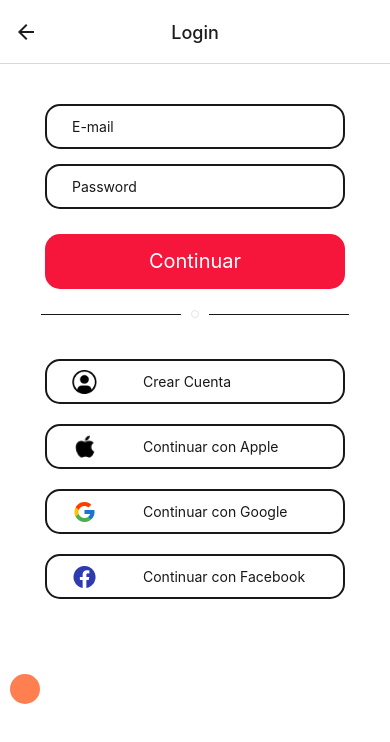
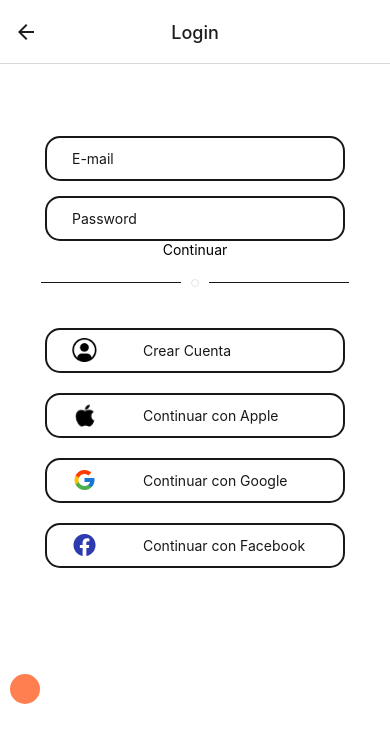
Before and after one commit to makloster/NoCountry-StayUp, a React Native app in the folder Front/mobile/: screen /LoginScreen in a window 390 px wide. Shown: the top 742 px of the page. Built offline with nearby package versions, Linux system fonts and the light colour scheme.

Commit message:
remove buttons login

```diff
--- a/Front/mobile/components/Buttons/ButtonsStyles.js
+++ b/Front/mobile/components/Buttons/ButtonsStyles.js
@@ -6,21 +6,6 @@ export const ButtonsStyles = () => {
 	const { notBackTheme } = useContext(ThemeContext);
 
 	return StyleSheet.create({
-		redButtonLogin: {
-			backgroundColor: "#F6163C",
-			width: 300,
-			height: 55,
-			alignSelf: "center",
-			borderRadius: 15,
-			marginTop: 25,
-		},
-		textButtonsLogin: {
-			fontSize: 20,
-			fontWeight: "400",
-			textAlign: "center",
-			color: "white",
-			lineHeight: 55,
-		},
 		buttonRegisterOtherWays: {
 			width: 300,
 			height: 45,
```
